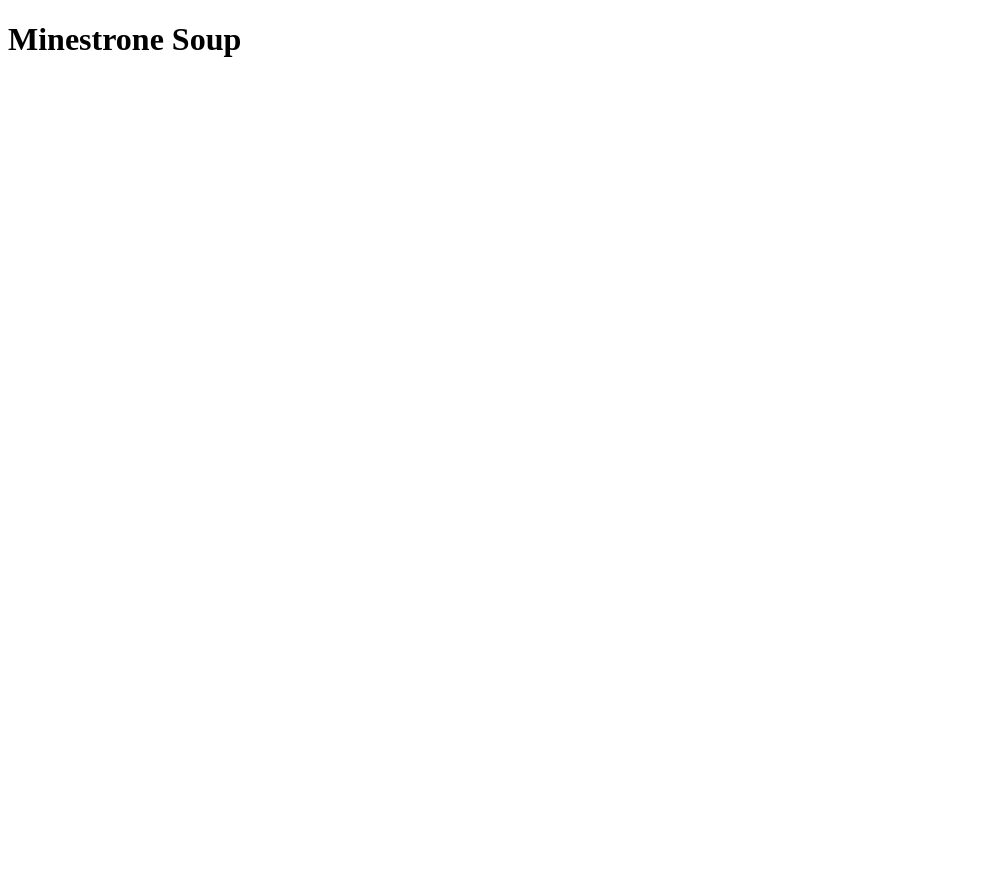
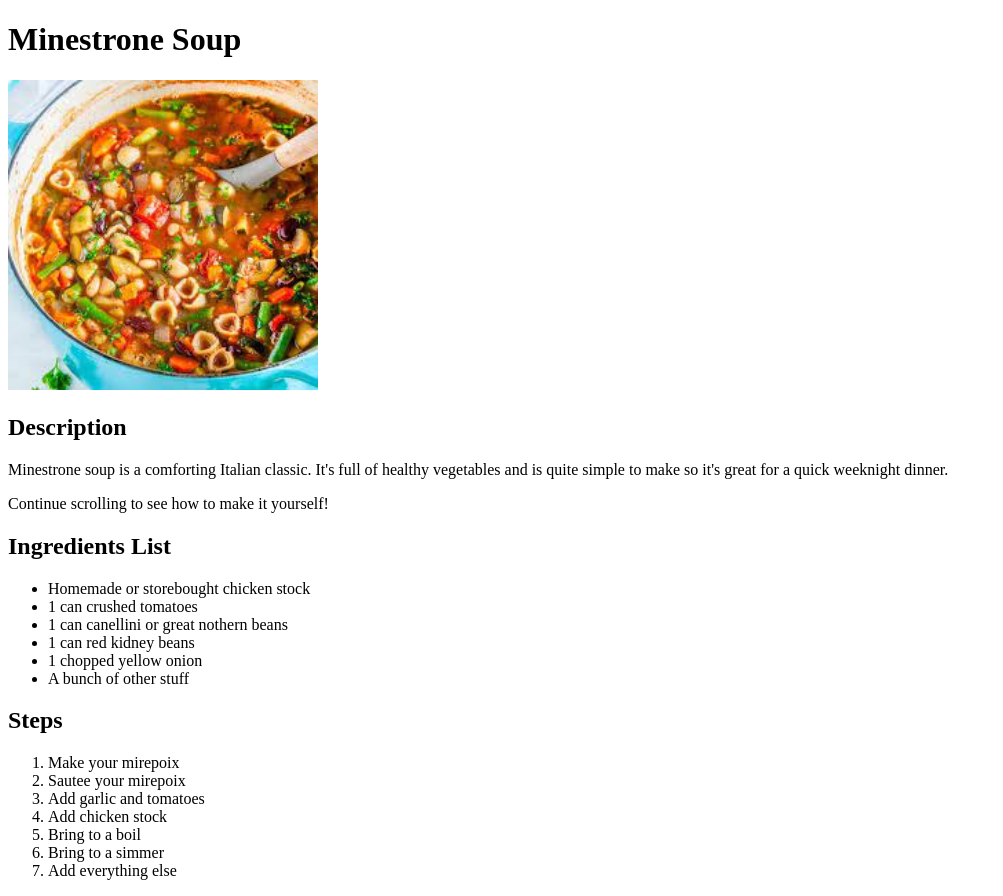
Before and after one commit to twagner-99/odin-recipes, a plain HTML site: page recipes/minestrone-soup.html in a window 1280 px wide. Shown: the whole page, without its empty margins (0-1003 px from the left). Before the commit the page ends 800 px from the top, so only its background shows below. Drawn offline with Linux system fonts and the light colour scheme.

Commit message:
Add description, ingredients, and recipe
Adding these topics to fill out our recipe website so it's useful to
the end user.

```diff
--- a/recipes/minestrone-soup.html
+++ b/recipes/minestrone-soup.html
@@ -7,5 +7,32 @@
 </head>
 <body>
     <h1>Minestrone Soup</h1>
+        <img src="../images/minestrone-soup.jpeg" alt="Minestrone Soup" height="310" width="310">
+        <h2>Description</h2>
+            <p>
+                Minestrone soup is a comforting Italian classic.
+                It's full of healthy vegetables and is quite simple to make
+                so it's great for a quick weeknight dinner.
+            </p>
+            <p>Continue scrolling to see how to make it yourself!</p>
+        <h2>Ingredients List</h2>
+            <ul>
+                <li>Homemade or storebought chicken stock</li>
+                <li>1 can crushed tomatoes</li>
+                <li>1 can canellini or great nothern beans</li>
+                <li>1 can red kidney beans</li>
+                <li>1 chopped yellow onion</li>
+                <li>A bunch of other stuff</li>
+            </ul>
+        <h2>Steps</h2>
+            <ol>
+                <li>Make your mirepoix</li>
+                <li>Sautee your mirepoix</li>
+                <li>Add garlic and tomatoes</li>
+                <li>Add chicken stock</li>
+                <li>Bring to a boil</li>
+                <li>Bring to a simmer</li>
+                <li>Add everything else</li>
+            </ol>
 </body>
 </html>
```
Also changed, not shown: images/minestrone-soup.jpeg (added).
